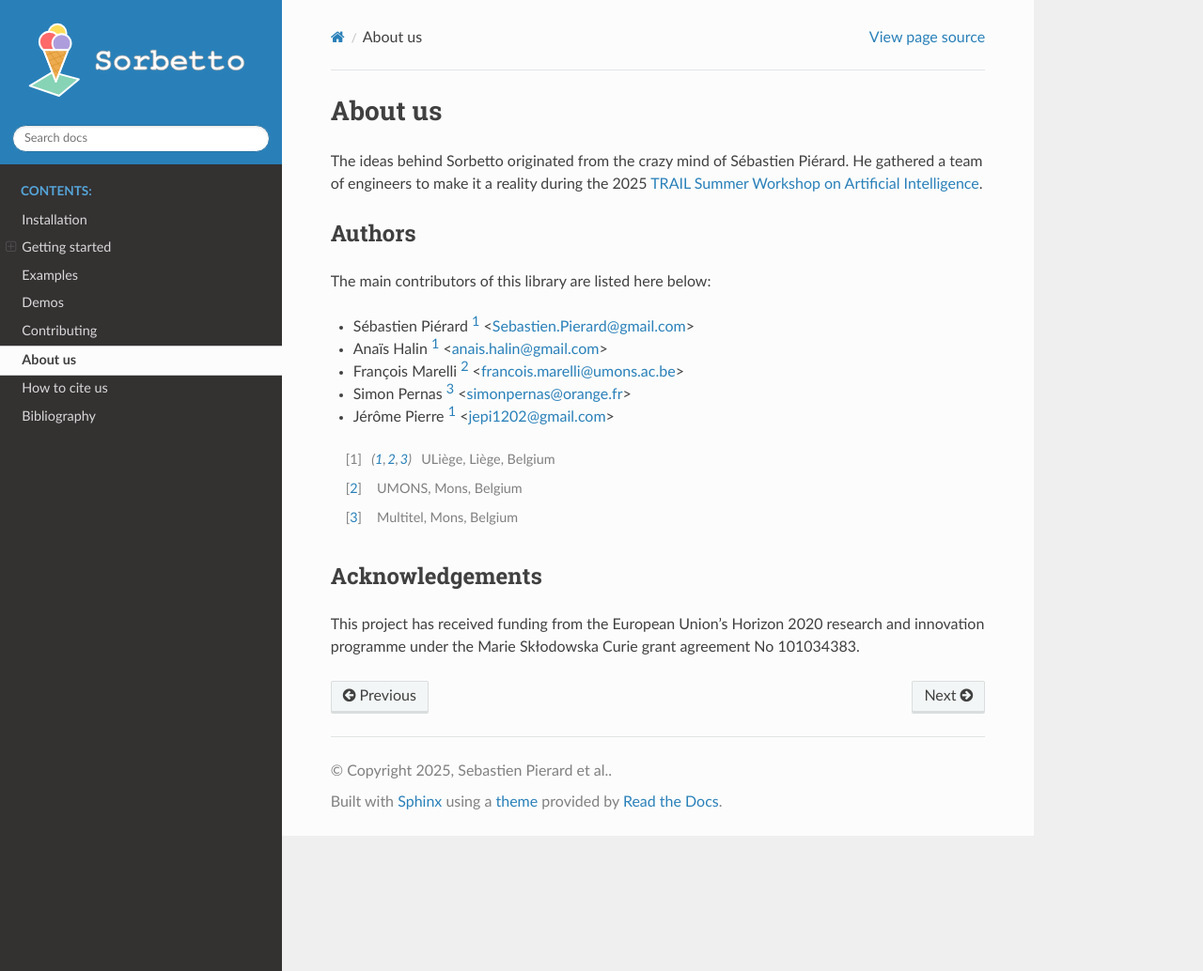
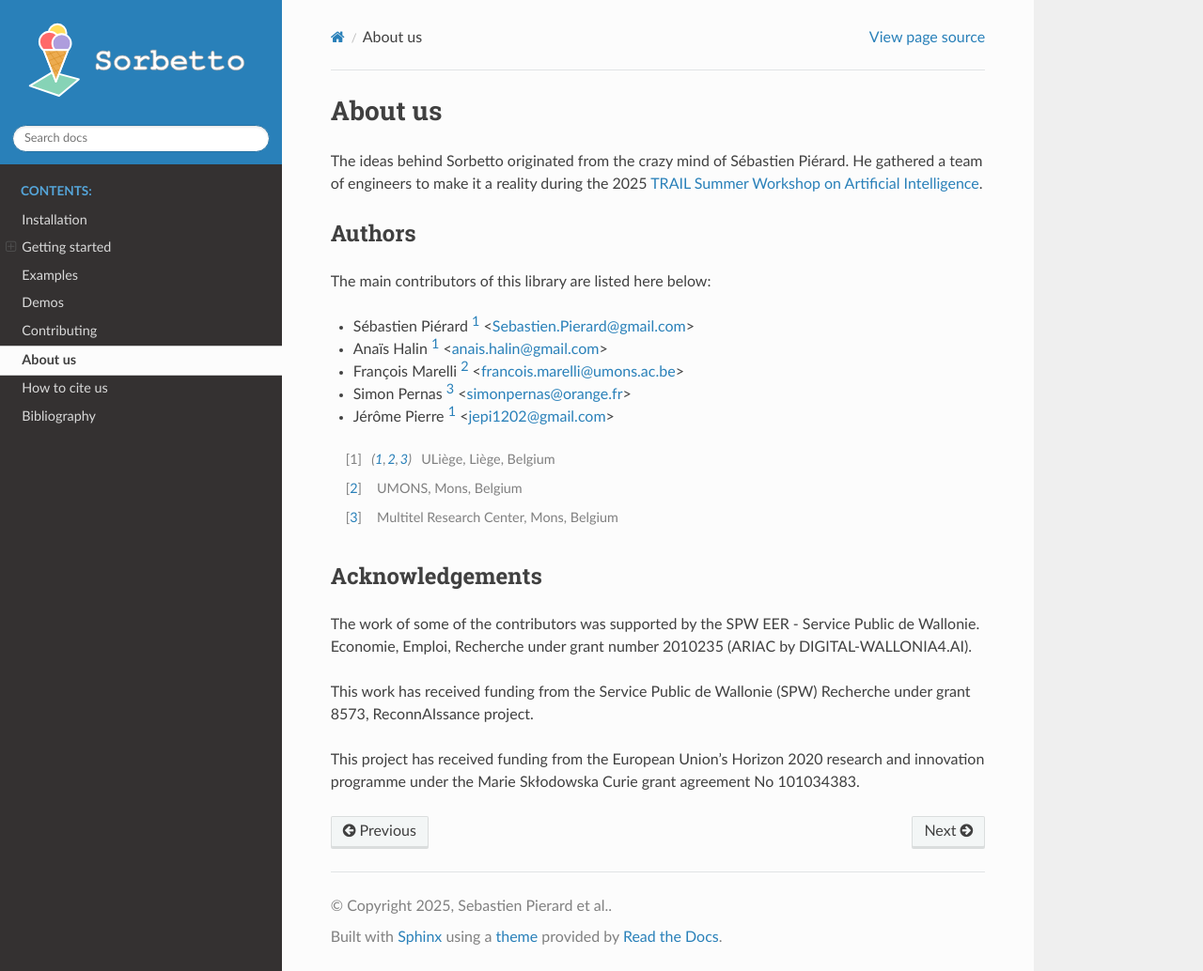
Before and after one commit to uliege-performance/sorbetto, a Sphinx documentation site: the page built from doc/src/authors.rst, in a window 1280 px wide and 1034 px high. Shown: the whole window at 94% size. Built offline with Sphinx 7.4.7 and the Read the Docs theme 3.1.0, drawn with Linux system fonts in a browser that asks for light colours; pages that are not in the unit, such as notebooks, are missing from menus.

Commit message:
[ADD] add funding acknowledgements

```diff
--- a/doc/src/authors.rst
+++ b/doc/src/authors.rst
@@ -21,10 +21,19 @@ The main contributors of this library are listed here below:
 
 .. [1] ULiège, Liège, Belgium
 .. [2] UMONS, Mons, Belgium
-.. [3] Multitel, Mons, Belgium
+.. [3] Multitel Research Center, Mons, Belgium
 
 
 Acknowledgements
 ----------------
 
-This project has received funding from the European Union's Horizon 2020 research and innovation programme under the Marie Skłodowska Curie grant agreement No 101034383.
+The work of some of the contributors was supported by the SPW EER - Service
+Public de Wallonie. Economie, Emploi, Recherche under grant number 2010235
+(ARIAC by DIGITAL-WALLONIA4.AI).
+
+This work has received funding from the Service Public de Wallonie (SPW)
+Recherche under grant 8573, ReconnAIssance project.
+
+This project has received funding from the European Union's Horizon 2020
+research and innovation programme under the Marie Skłodowska Curie grant
+agreement No 101034383.
```
